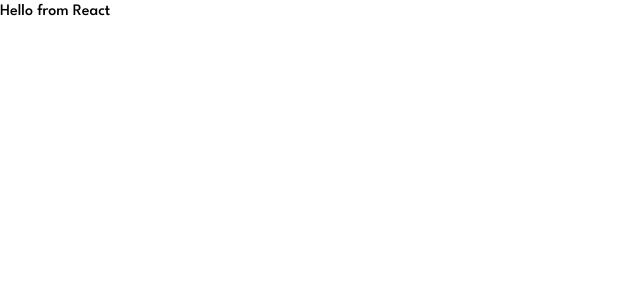
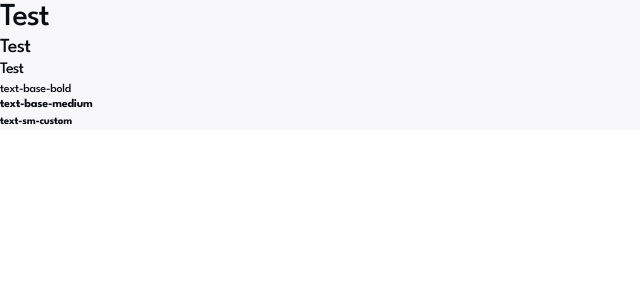
Before and after one commit to MikePortnoy1985/invoice-app, a React app: page / in a window 1280 px wide. Shown: the top 300 px of the page, without its empty margins (0-640 px from the left). Built offline with nearby package versions, Linux system fonts and the light colour scheme.

Commit message:
Ia 2 (#2)
add tailwind config abd base variables

```diff
--- a/src/App.tsx
+++ b/src/App.tsx
@@ -1,5 +1,13 @@
 import { FC } from 'react';
 
-const App: FC = () => <div className="font-spartan">Hello from React</div>;
-
+const App: FC = () => (
+  <div className="app">
+    <h1>Test</h1>
+    <h2>Test</h2>
+    <h3>Test</h3>
+    <h3 className="text-base-bold">text-base-bold</h3>
+    <div className="text-base-medium">text-base-medium</div>
+    <div className="text-sm-custom">text-sm-custom</div>
+  </div>
+);
 export default App;
--- a/src/global.css
+++ b/src/global.css
@@ -12,7 +12,7 @@
 @font-face {
     font-family: 'League Spartan';
     font-style: normal;
-    ont-weight: 700;
+    font-weight: 700;
     src: local('League Spartan'), url(./assets/fonts/LeagueSpartan-Medium.ttf) format('truetype');
 }
 
@@ -20,4 +20,37 @@
   box-sizing: border-box;
   padding: 0;
   margin: 0;
+  cursor: url('./assets/pointer/pointer.png'), default;
 }
+
+@layer base {
+  h1 {
+    @apply font-spartan font-bold text-2xl;
+  }
+
+  h2 {
+    @apply font-spartan font-bold text-xl;
+  }
+
+  h3 {
+    @apply font-spartan font-bold text-l;
+  }
+}
+
+@layer components {
+  .app {
+    @apply text-main-dark dark:text-main-light bg-main-light dark:bg-main-dark;
+  }
+
+  .text-base-bold {
+    @apply font-spartan font-bold text-base;
+  }
+
+  .text-base-medium {
+    @apply font-spartan font-medium text-base;
+  }
+
+  .text-sm-custom {
+    @apply font-spartan font-medium text-sm;
+  }
+}
--- a/tailwind.config.js
+++ b/tailwind.config.js
@@ -1,12 +1,64 @@
 module.exports = {
-  content: ['./src/**/*.{js,jsx,ts,tsx}'],
+  content: ['./src/**/*.{js,jsx,ts,tsx}', '*.{html,js}'],
   darkMode: 'class',
   theme: {
-    extend: {
-      fontFamily: {
-        spartan: ['League Spartan', 'sans-serif'],
-      },
+    fontFamily: {
+      spartan: ['League Spartan', 'sans-serif'],
     },
+    colors: {
+      transparent: 'transparent',
+      current: 'currentColor',
+      'main-light': '#F8F8FB',
+      'main-dark': '#0C0E16',
+      'custom-purple': '#7C5DFA',
+      'custom-lilac': '#9277FF',
+      'custom-red': '#EC5757',
+      'custom-pink': '#FF9797',
+      'custom-dark-1': '#141624',
+      'custom-dark-2': '#1E2139',
+      'custom-dark-gray': '#252945',
+      'custom-lavender': '#DFE3FA',
+      'custom-gray': '#888EB0',
+      'custom-light-purple': '#7E88C3',
+    },
+    fontSize: {
+      '2xl': [
+        '2rem',
+        {
+          lineHeight: '2.25rem',
+          letterSpacing: '-1px',
+        },
+      ],
+      xl: [
+        '1.25rem',
+        {
+          lineHeight: '1.375rem',
+          letterSpacing: '-0.63px',
+        },
+      ],
+      l: [
+        '1rem',
+        {
+          lineHeight: '1.5rem',
+          letterSpacing: '-0.8px',
+        },
+      ],
+      base: [
+        '0.75rem',
+        {
+          lineHeight: '0.9375rem',
+          letterSpacing: '-0.25px',
+        },
+      ],
+      sm: [
+        '0.6875rem',
+        {
+          lineHeight: '1.125rem',
+          letterSpacing: '-0.23px',
+        },
+      ],
+    },
+    extend: {},
   },
   plugins: [],
 };
```
Also changed, not shown: src/assets/pointer/pointer.png (added).
